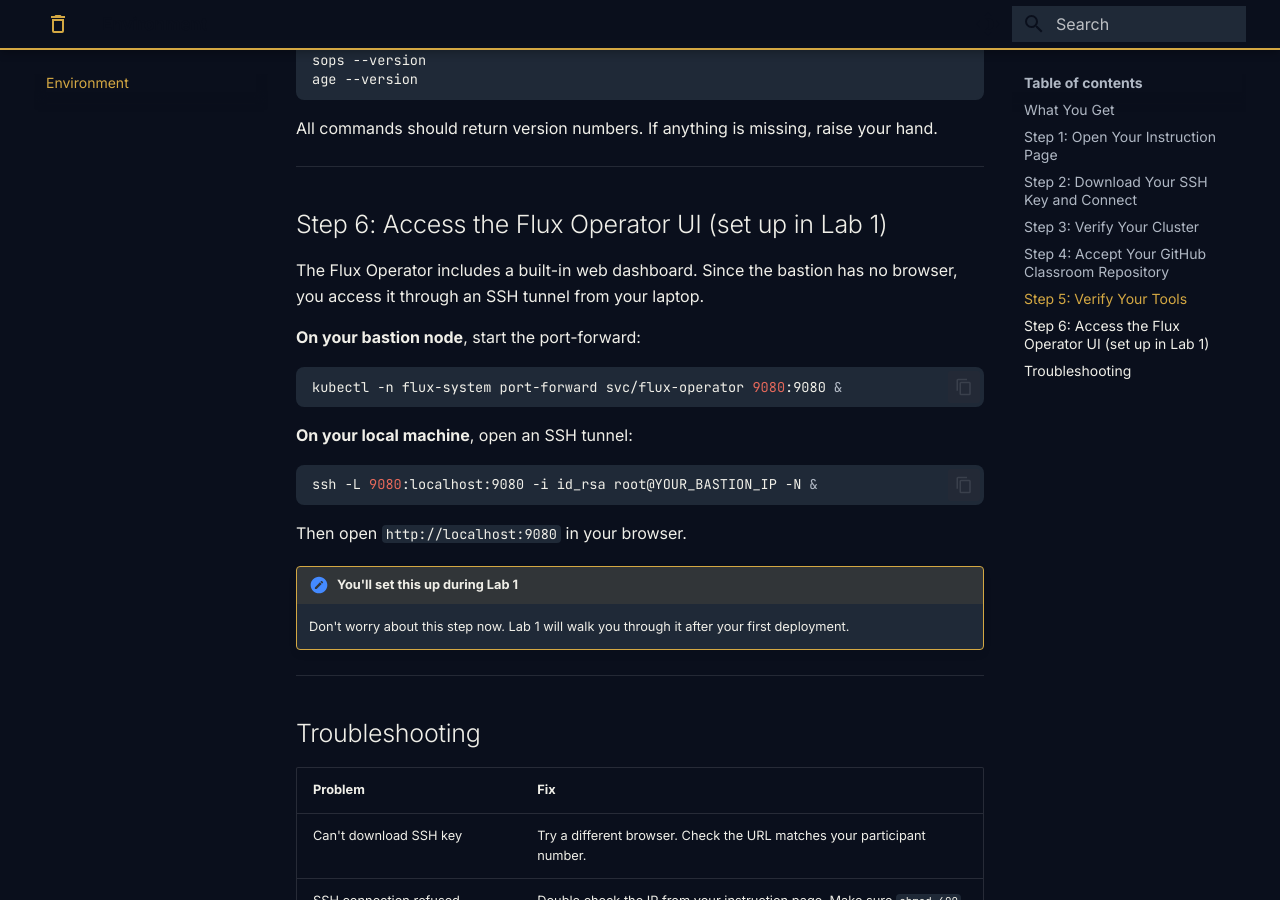
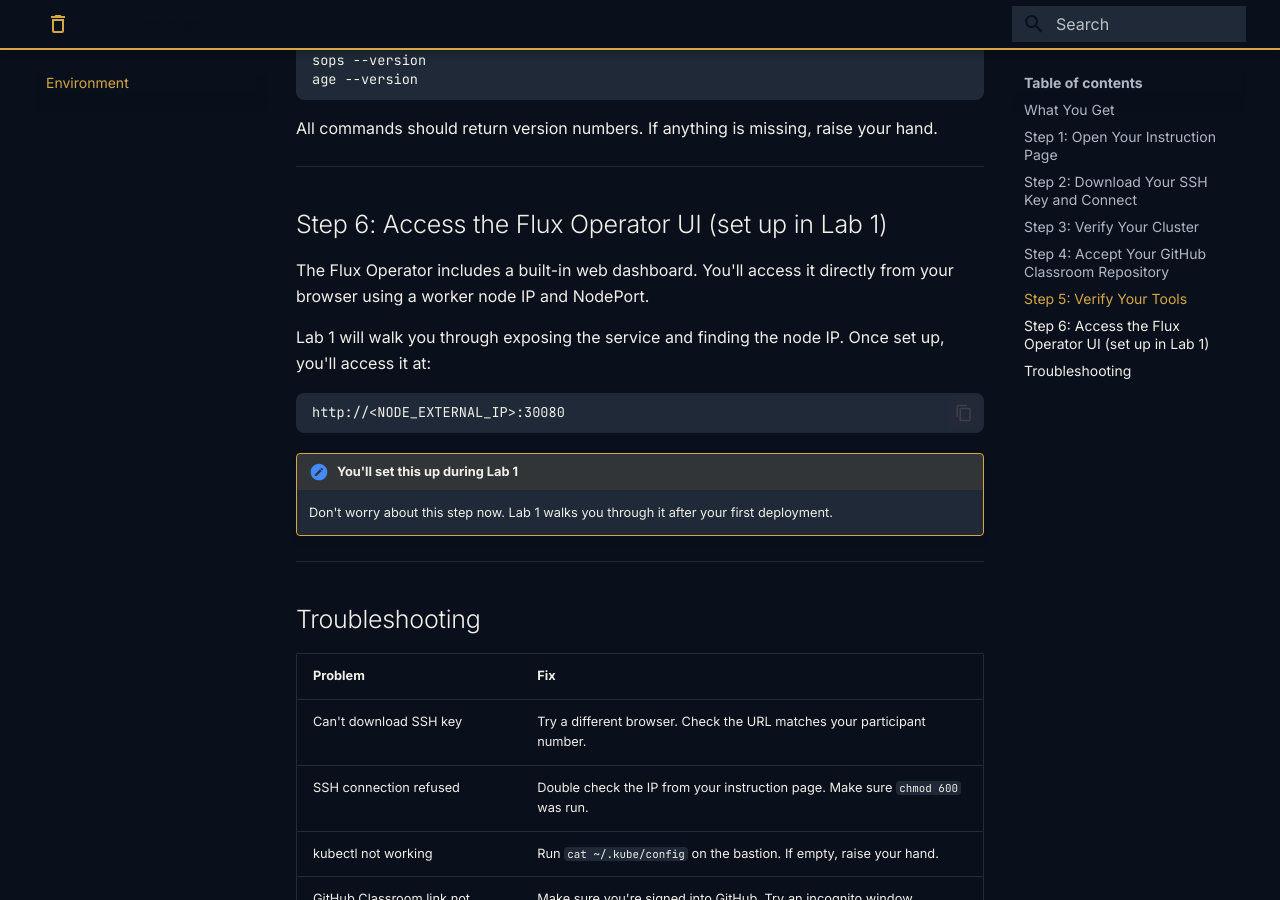
Before and after one commit to stevenwadeconsulting/gitops-fundamentals-lab, an MkDocs documentation site: the page built from docs/access.md, in a window 1280 px wide and 900 px high, scrolled down 2415 px. Built offline with MkDocs 1.6.1 and Material for MkDocs 9.7.7, drawn with Linux system fonts in a browser that asks for light colours.

Commit message:
Switch Flux UI access to NodePort: simpler, no SSH tunnel needed
Attendees patch the Flux Operator service to NodePort 30080, get a
worker node external IP, and open it directly in their browser.
One URL, zero background processes.

Co-Authored-By: Claude Opus 4.6 (1M context) <noreply@anthropic.com>

````diff
--- a/docs/access.md
+++ b/docs/access.md
@@ -107,24 +107,16 @@ All commands should return version numbers. If anything is missing, raise your h
 
 ## Step 6: Access the Flux Operator UI (set up in Lab 1)
 
-The Flux Operator includes a built-in web dashboard. Since the bastion has no browser, you access it through an SSH tunnel from your laptop.
+The Flux Operator includes a built-in web dashboard. You'll access it directly from your browser using a worker node IP and NodePort.
 
-**On your bastion node**, start the port-forward:
+Lab 1 will walk you through exposing the service and finding the node IP. Once set up, you'll access it at:
 
-```bash
-kubectl -n flux-system port-forward svc/flux-operator 9080:9080 &
+```
+http://<NODE_EXTERNAL_IP>:30080
 ```
 
-**On your local machine**, open an SSH tunnel:
-
-```bash
-ssh -L 9080:localhost:9080 -i id_rsa root@YOUR_BASTION_IP -N &
-```
-
-Then open `http://localhost:9080` in your browser.
-
 !!! note "You'll set this up during Lab 1"
-    Don't worry about this step now. Lab 1 will walk you through it after your first deployment.
+    Don't worry about this step now. Lab 1 walks you through it after your first deployment.
 
 ---
 
````
Also changed, not shown: docs/labs/1-first-pipeline.md (+6 -8 lines).
